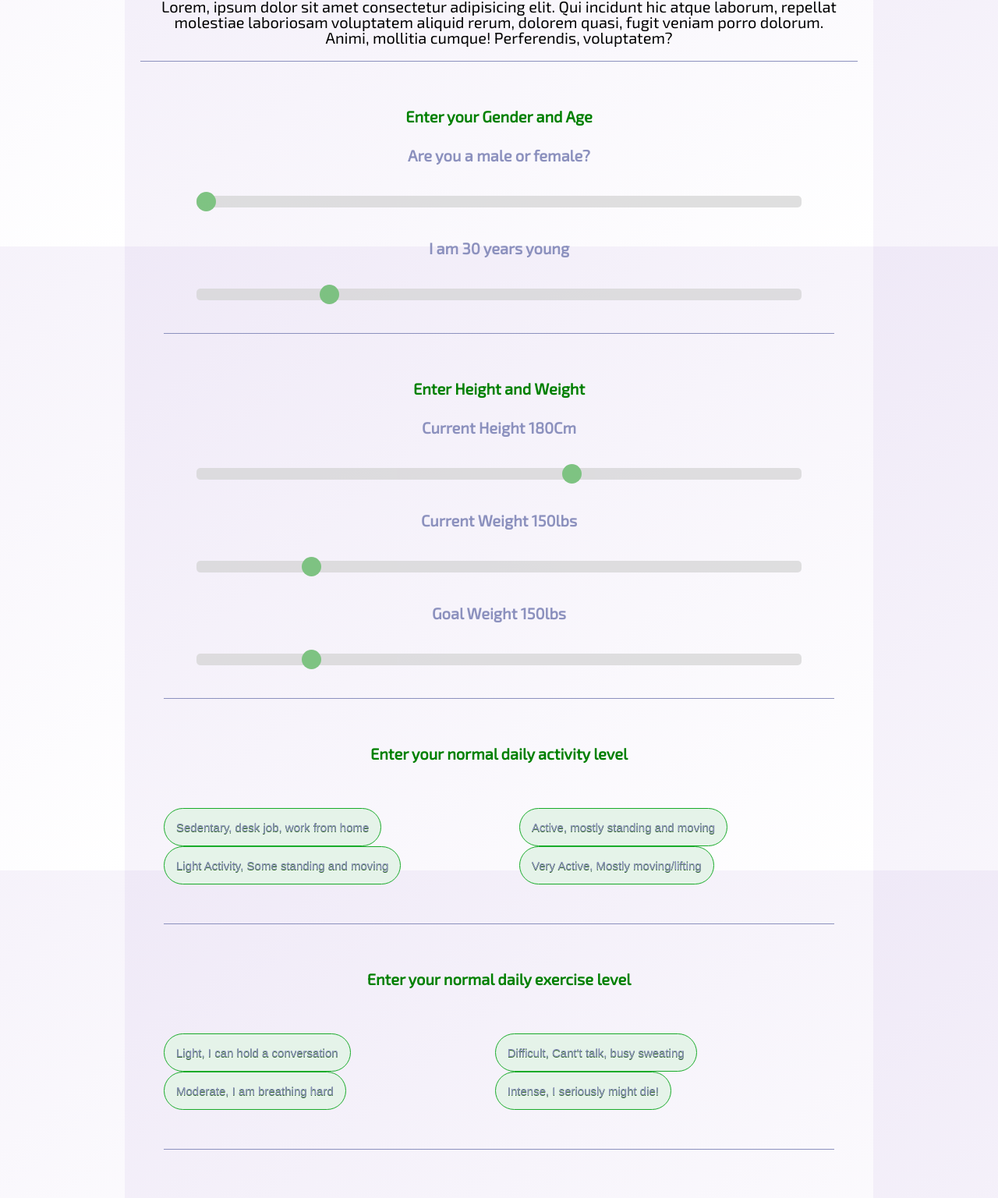
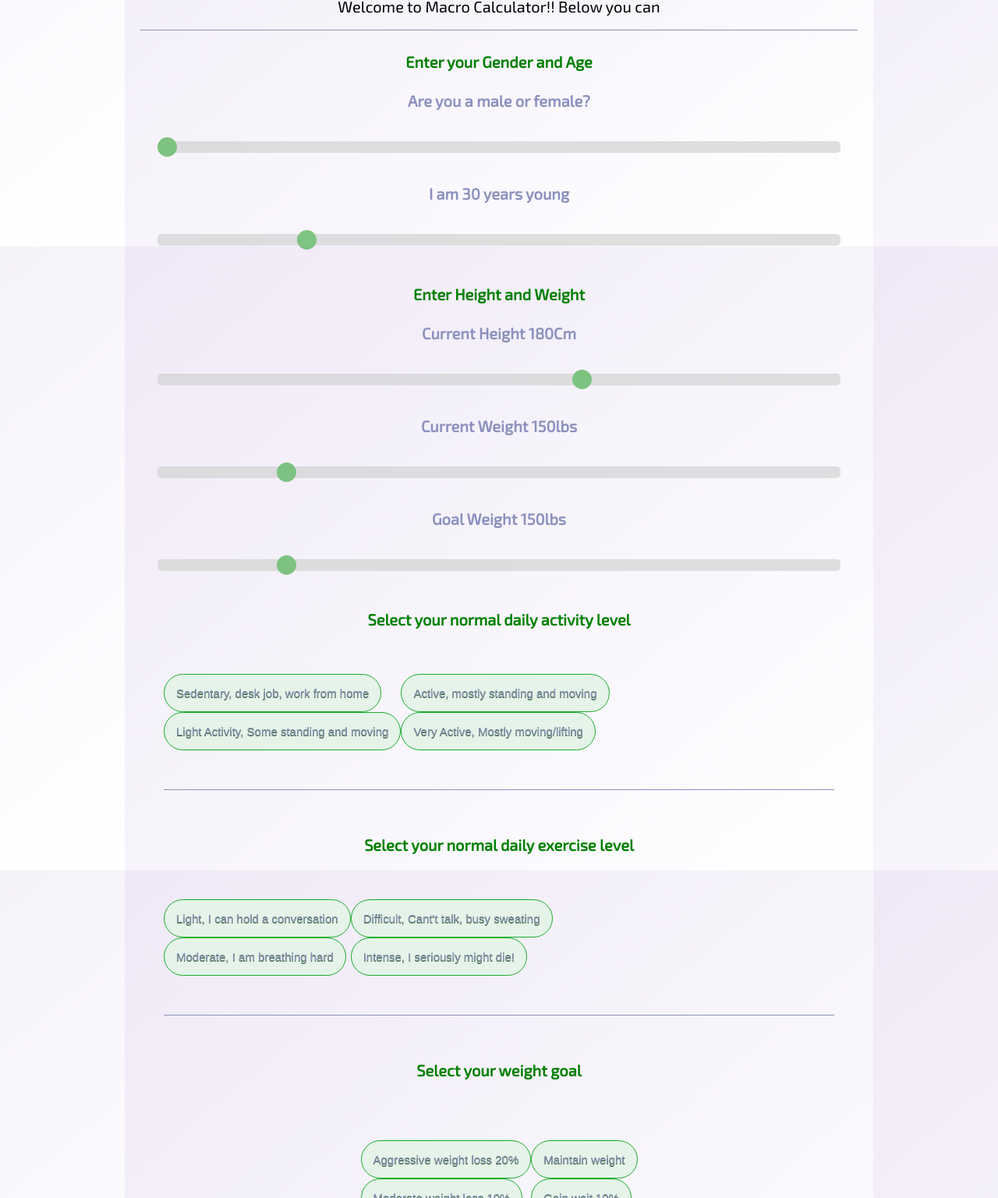
Before and after one commit to Lockers/Build-Week-1-Macro-Calculator, a website: page index.html in a window 1280 px wide. Shown: the part 484-2020 px from the top of the page at 78% size. Drawn offline with Linux system fonts and the light colour scheme.

Commit message:
Added Goal and bug fixed some display issues

```diff
--- a/LESS/middle.less
+++ b/LESS/middle.less
@@ -1,16 +1,13 @@
 .inputs{
     display: flex;
-    justify-content: center;
     padding: 2rem;
     margin: 2rem;
 }
-.weight-height {
-    margin: 5rem;
-    border-bottom: 1px solid @headFontCol;
+
+.goal-container {
+    display: flex;
+    justify-content: center;
+    text-align: center;
+    margin: 7rem;
     max-width: 960px;
 }
-.gender-age {
-    margin: 5rem;
-    border-bottom: 1px solid @headFontCol;
-    max-width: 960px;
-}
--- a/buttons/buttons.less
+++ b/buttons/buttons.less
@@ -6,11 +6,11 @@
     }
       .active1 {
         display: flex;
-        justify-content: center;
+        justify-content: space-around;
     }
      .active2 {
         display: flex;
-        justify-content: center;
+        justify-content: space-around;
         margin-bottom: 5rem;
     }
      .exercise-container{
@@ -36,7 +36,7 @@
 	-webkit-border-radius:28px;
 	border-radius:28px;
 	border:1px solid #18ab29;
-	display:inline-block;
+	display:flex;
 	cursor:pointer;
     color: @headFontCol;
 	font-size:15px;
--- a/index.html
+++ b/index.html
@@ -9,6 +9,7 @@
     <meta name="viewport" content="width=device-width, initial-scale=1.0">
     <script src="sliders\sliders.js" async></script>
     <script src="buttons\buttons.js" async></script>
+    <script src="nav\nav.js" async></script>
 </head>
 
 </html>
@@ -30,10 +31,9 @@
             <div class="header">
                 <div class="img">
                  <img src="Images/Food.jpg" style="width:300px;height:300px;">
-                <p>Lorem, ipsum dolor sit amet consectetur adipisicing elit. Qui incidunt hic atque laborum, repellat
-                    molestiae laboriosam voluptatem aliquid rerum, dolorem quasi, fugit veniam porro dolorum. Animi,
-                    mollitia cumque! Perferendis, voluptatem?</p>
+                <p>Welcome to Macro Calculator!! Below you can </p>
                     </div>
+
             </div>
         </header>
         <div class="middle-content">
@@ -83,7 +83,7 @@
             </section>
             <section class="activity-level">
                 <div class="h3s">
-                    <h3>Enter your normal daily activity level</h3>
+                    <h3>Select your normal daily activity level</h3>
                 </div>
                 <div class="active-container">
                     <div class="active1">
@@ -100,7 +100,7 @@
                     </div>
                 </div>
                 <div class="h3s">
-                    <h3>Enter your normal daily exercise level</h3>
+                    <h3>Select your normal daily exercise level</h3>
                 </div>
                 <div class="exercise-container">
                 <div class="exercise1">
@@ -113,6 +113,23 @@
                         <span>
                             <button id='ex3' value='3'>Difficult, Cant't talk, busy sweating</button>
                             <button id='ex4' value='4'>Intense, I seriously might die!</button>
+                        </span>
+                    </div>
+                </div>
+                <div class="h3s">
+                    <h3>Select your weight goal</h3>
+                </div>
+                <div class="goal-container">
+                    <div class="goal1">
+                        <span>
+                            <button id='ex1' value='1'>Aggressive weight loss 20%</button>
+                            <button id='ex2' value='2'>Moderate weight loss 10%</button>
+                        </span>
+                    </div>
+                    <div class="goal2">
+                        <span>
+                            <button id='ex3' value='3'>Maintain weight</button>
+                            <button id='ex4' value='4'>Gain wait 10%</button>
                         </span>
                     </div>
                 </div>
--- a/nav/nav.js
+++ b/nav/nav.js
@@ -0,0 +1,7 @@
+const navBar = document.querySelectorAll('a');
+
+navBar.forEach(element => {
+    element.addEventListener('click', (element) => { element.target.style.color = 'yellow' });
+    element.addEventListener('mouseenter', (element) => { element.target.style.backgroundColor = 'lightBlue' });
+    element.addEventListener('mouseleave', (element) => { element.target.style.backgroundColor = 'rgb(239, 233, 247)' });
+});
```
Also changed, not shown: CSS/index.css.
